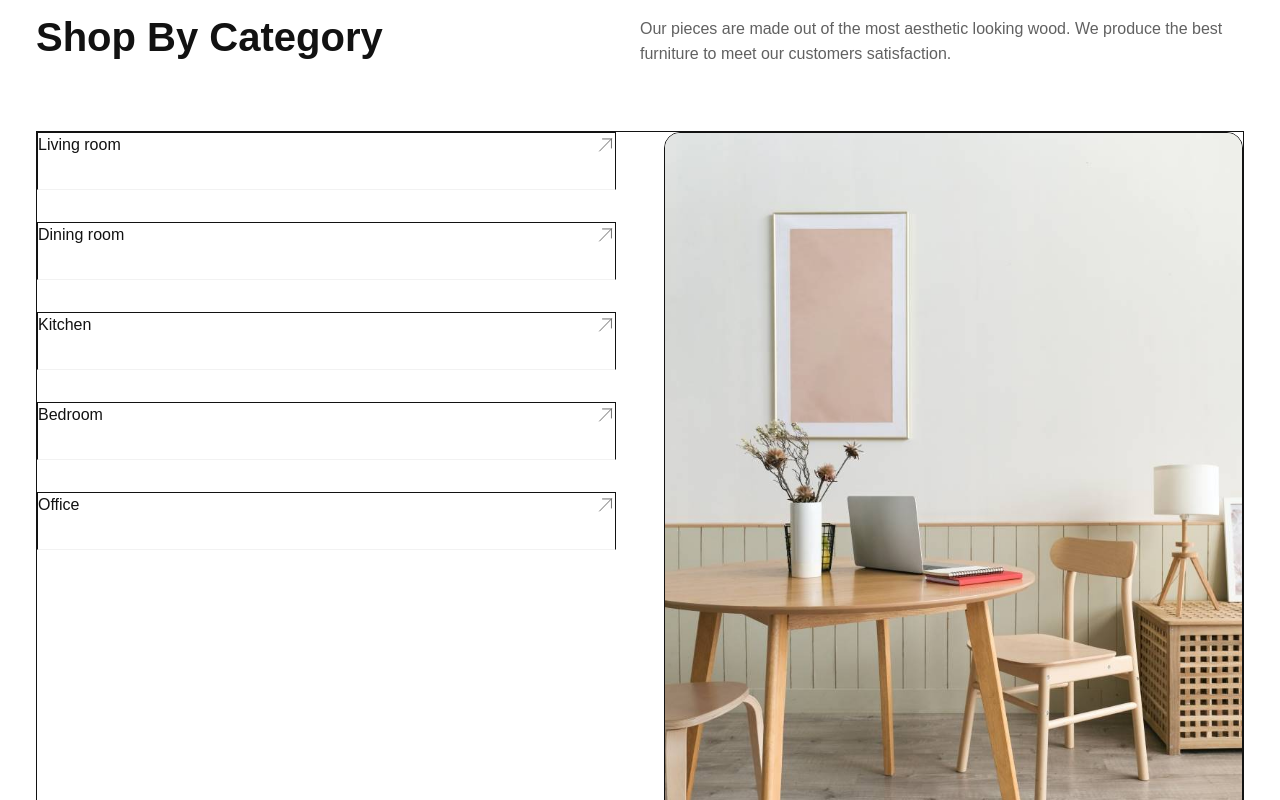
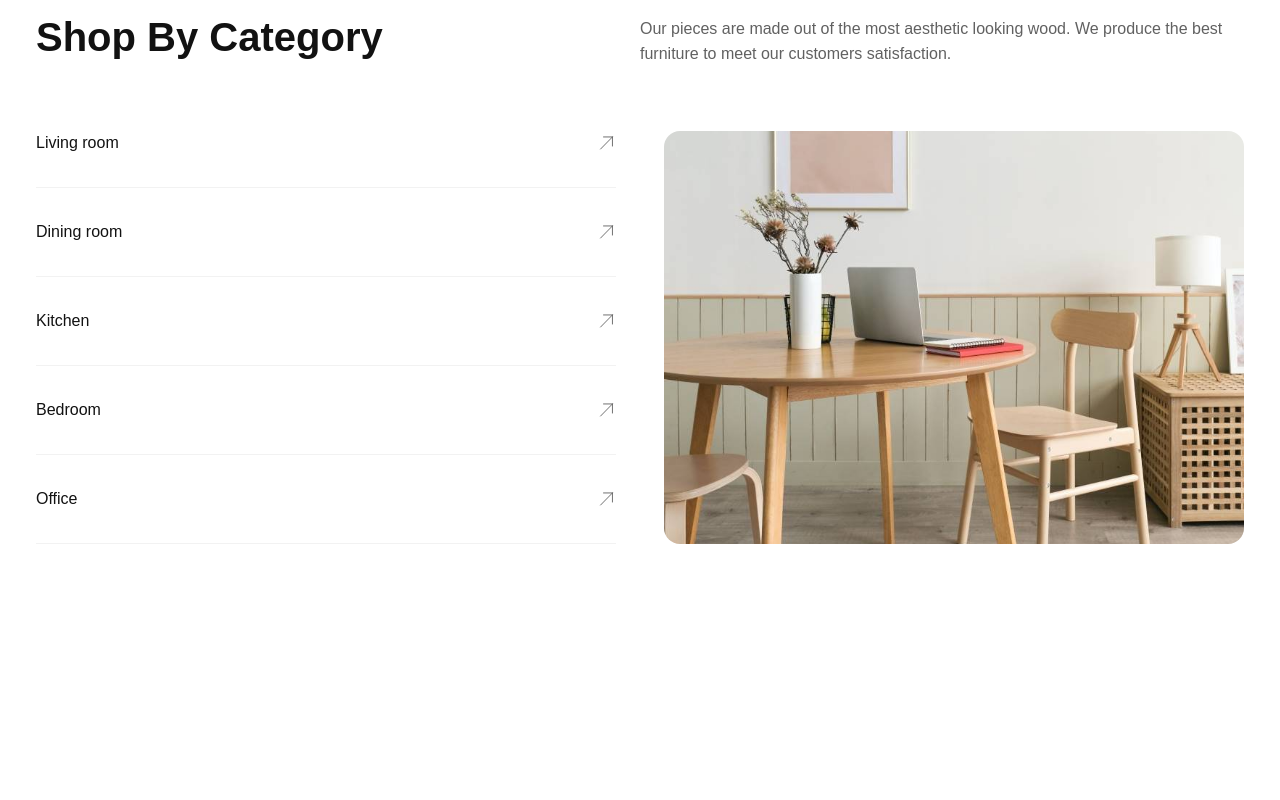
Before and after one commit to Praise7165/woud-react, a React (Vite) app: page / in a window 1280 px wide. Shown: the part 1420-2220 px from the top of the page. After the commit the page ends 2068 px from the top, so only its background shows below. Built offline with nearby package versions, Linux system fonts and the light colour scheme; a web font is replaced by a local one.

Commit message:
completed work on the devt of category section

```diff
--- a/src/components/Category/Category.tsx
+++ b/src/components/Category/Category.tsx
@@ -20,9 +20,10 @@ export default function Category() {
             produce the best furniture to meet our customers satisfaction.
           </p>
         </div>
+
         {/* class = section-content */}
-        <div className="section-content border flex flex-col gap-8 md:flex-row lg:gap-12">
-          <div className="flex gap-8 flex-col md:w-1/2">
+        <div className="grid grid-cols-1 gap-8 md:grid-cols-2 lg:gap-12">
+          <div className="flex gap-8 flex-col">
             <Room>
               <span>Living room</span>
             </Room>
@@ -41,9 +42,13 @@ export default function Category() {
           </div>
 
           <div
-            className={`placeholder-img border flex items-center h-100 rounded-lg overflow-hidden md:h-fit md:w-1/2 md:rounded-2xl`}
+            className={`relative h-100 rounded-lg overflow-hidden  md:h-auto md:rounded-2xl`}
           >
-            <img src={defaultImg} />
+            <img
+              src={defaultImg}
+              alt="Image of sitting room"
+              className="absolute inset-0 object-cover w-full h-full"
+            />
           </div>
         </div>
       </Container>
--- a/src/components/Category/Room.tsx
+++ b/src/components/Category/Room.tsx
@@ -5,7 +5,7 @@ import arrow from "../../assets/icons/arrow.svg";
 }
 export default function Room({ children }: { children: React.ReactNode }) {
   return (
-    <div className="flex border border-b-[#f2f2f2] justify-between items-center pb-8">
+    <div className="flex border-b border-b-[#f2f2f2] justify-between items-center pb-8">
       {children}
       <img className="h-5" src={arrow} alt="arrow" />
     </div>
```
